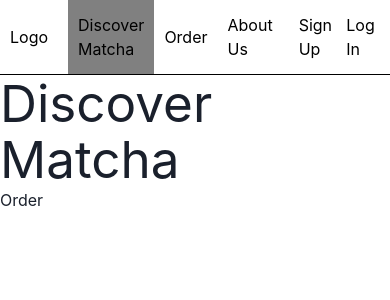
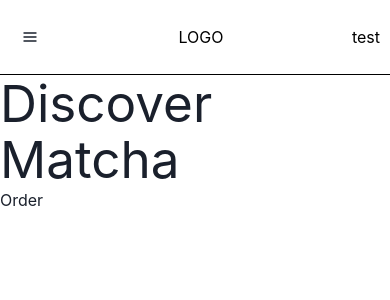
Before and after one commit to ElijahAdams/match_shop, a React (Vite) app: page / in a window 390 px wide. Shown: the top 300 px of the page. Built offline with nearby package versions, Linux system fonts and the light colour scheme.

Commit message:
Add a mobile navigation menu screen break at 768px

```diff
--- a/src/components/Navbar.jsx
+++ b/src/components/Navbar.jsx
@@ -1,5 +1,17 @@
 import React from 'react'
-import { Box, Flex, Grid, Spacer } from '@chakra-ui/react'
+import {
+  Box,
+  Button,
+  Flex,
+  Grid,
+  IconButton,
+  Menu,
+  MenuButton,
+  MenuItem,
+  MenuList,
+  Spacer,
+} from '@chakra-ui/react'
+import { CloseIcon, HamburgerIcon } from '@chakra-ui/icons'
 import { NavLink } from 'react-router-dom';
 
 const NAV_ITEMS = [
@@ -21,12 +33,15 @@ let activeStyle = ({ isActive }) => {return isActive ?
   'navbar__navlink'
 };
 
-const Navbar = () => {
+const DesktopNav = () => {
   return (
     <>
-      <Flex pl="10px" borderBottom="1px" color="black" w="100%" h="75px" alignItems="center" gap="2">
       <Flex h="100%" alignItems="center">
-          <Box mr="20px">Logo</Box>
+        <Box mr="30px">
+          <NavLink end to="/" >
+              LOGO
+          </NavLink>
+        </Box>
         <Flex h="100%" alignItems="center">
             <NavLink end to="/" className={(activeStyle)}>
               Discover Matcha
@@ -42,11 +57,65 @@ const Navbar = () => {
       <Spacer />
       <Flex>
         <Grid templateColumns='repeat(2, 1fr)' gap={1}>
-            <Box>Sign Up</Box>
-            <Box>Log In</Box>
+          <Button>Sign Up</Button>
+          <Button>Log In</Button>
         </Grid>
       </Flex>
+    </>
+  )
+}
 
+const MobileNav = () => {
+  return (
+    <>
+      <Flex w="100%" alignItems="center">
+        <Menu>
+          <MenuButton
+            as={IconButton}
+            variant={"ghost"}
+            aria-label={"Toggle Navigation"}
+            icon={<HamburgerIcon />}>
+          </MenuButton>
+          <MenuList>
+            <MenuItem>
+              <NavLink end to="/" >
+                  Discover Matcha
+              </NavLink>
+            </MenuItem>
+            <MenuItem>
+              <NavLink end to="/order" >
+                Order
+              </NavLink>
+            </MenuItem>
+            <MenuItem>
+              <NavLink end to="/about">
+                About Us
+              </NavLink>
+            </MenuItem>
+          </MenuList>
+        </Menu>
+        <Spacer />
+        <Box>
+          <NavLink end to="/" >
+            LOGO
+          </NavLink>
+        </Box>
+        <Spacer />
+        <Box>test</Box>
+      </Flex>
+    </>
+  )
+}
+const Navbar = () => {
+  return (
+    <>
+    <Flex borderBottom="1px" w="100%" h="75px" pl="10px" pr="10px" color="black" alignItems="center">
+      <Flex display={{base: "flex", md: "none"}} w="100%" >
+        <MobileNav />
+      </Flex>
+      <Flex display={{ base: "none", md: "flex" }} w="100%" >
+        <DesktopNav />
+      </Flex>
     </Flex>
     </>
   )
```
Lines whose indentation alone changed are shown as unchanged.
